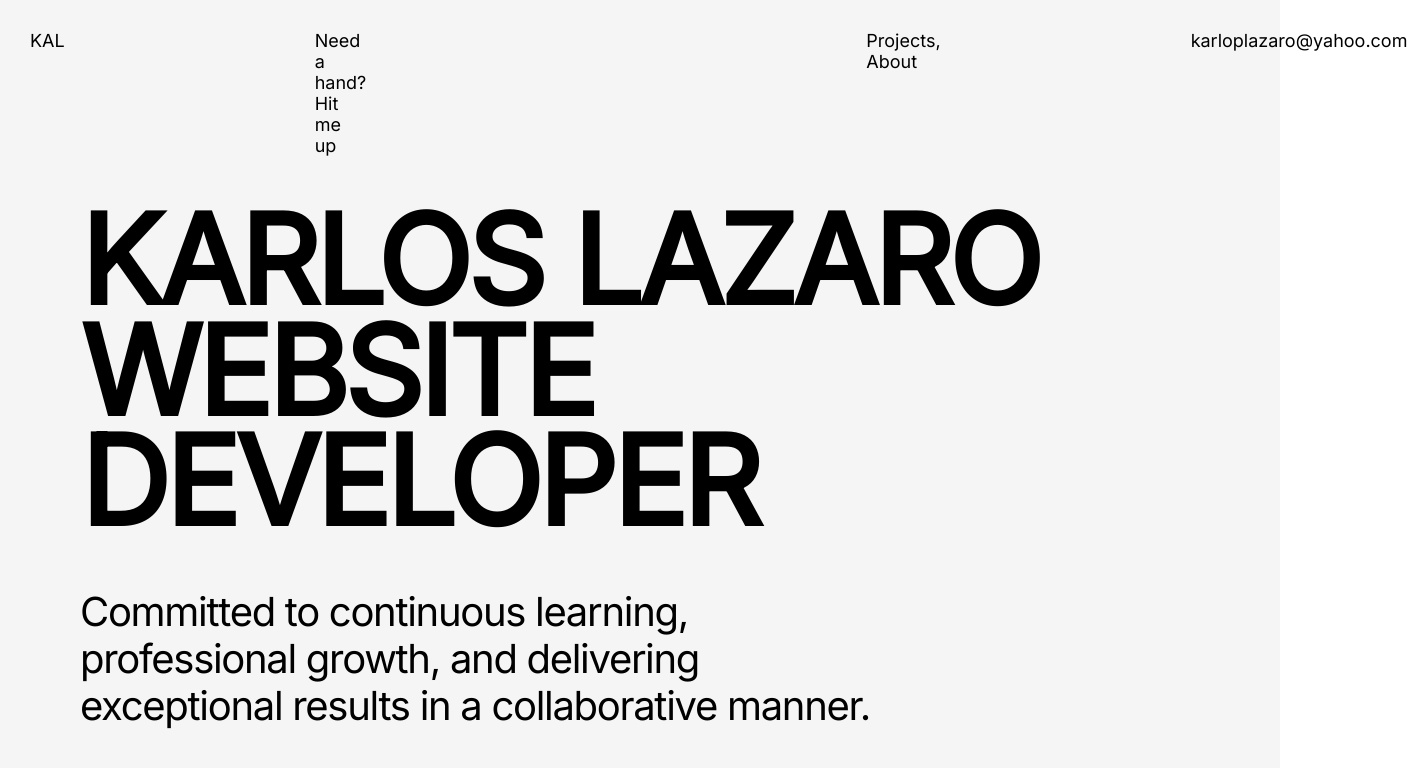
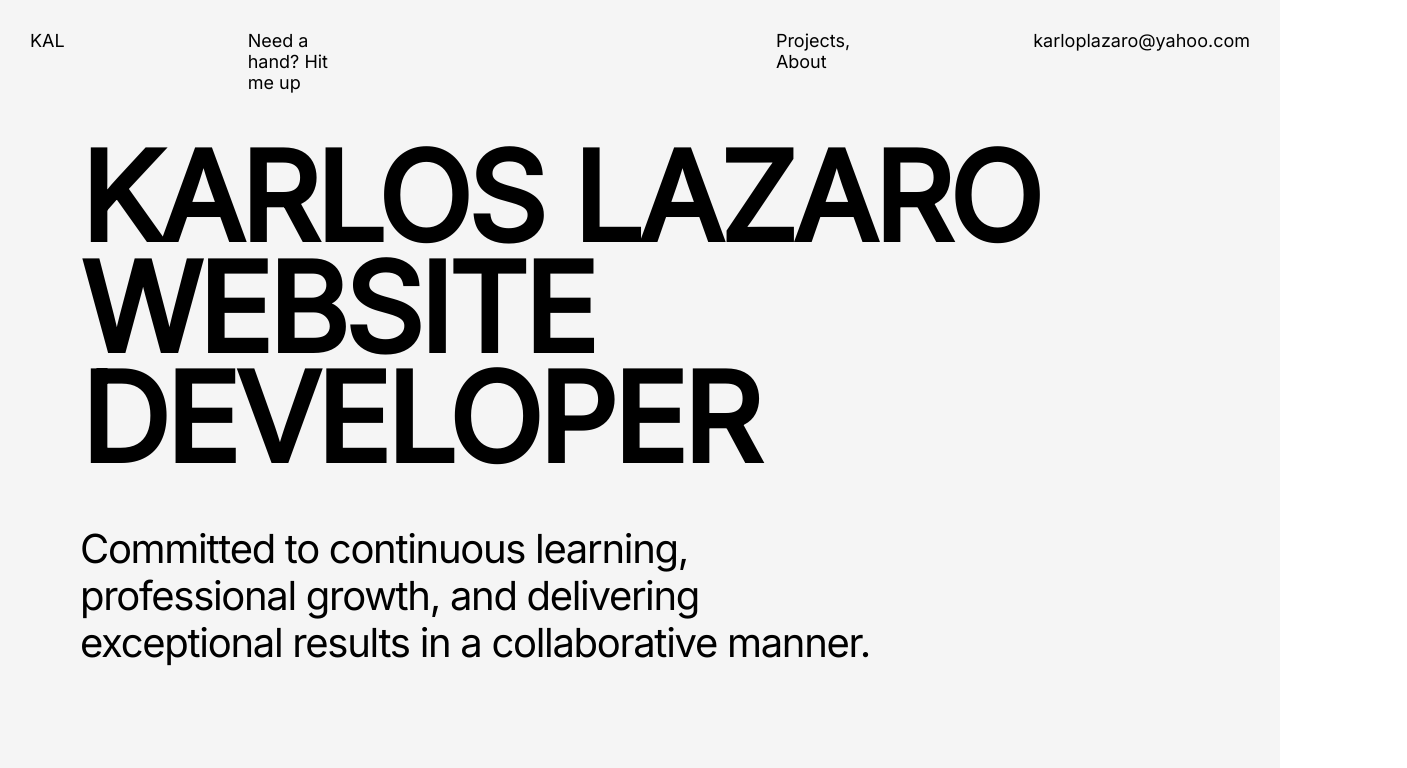
Before and after one commit to karloslazaroo/Portfolio-Website, a React (Create React App) app in the folder myportfolio/: page / in a window 1280 px wide. Shown: the top 768 px of the page, 1407 px wide, since content can reach past the window. Built offline with nearby package versions, Linux system fonts and the light colour scheme.

Commit message:
Update Navbar.css

```diff
--- a/myportfolio/src/Components/MainLayout/Navbar/Navbar.css
+++ b/myportfolio/src/Components/MainLayout/Navbar/Navbar.css
@@ -1,7 +1,7 @@
 .navbar{
     display: flex;
     width: 100%;
-    gap: 250px;
+    gap: 15%;
     font-weight: 500;
     font-size: 18px;
     line-height: -5px;
```
